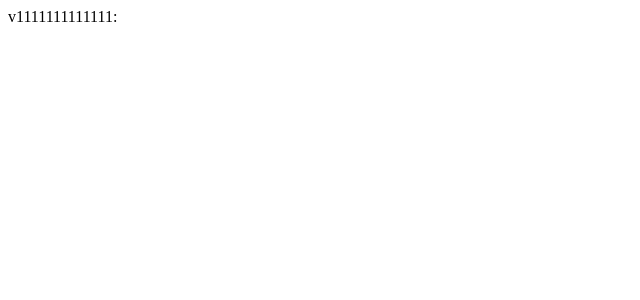
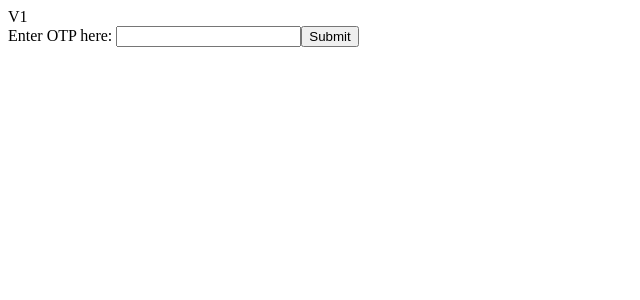
Before and after one commit to davidax0204/lottie-test, an Angular app: page / in a window 1280 px wide. Shown: the top 300 px of the page, without its empty margins (0-640 px from the left). Built offline with nearby package versions, Linux system fonts and the light colour scheme.

Commit message:
input added

```diff
--- a/src/app/app.component.html
+++ b/src/app/app.component.html
@@ -1 +1,13 @@
-<span>v1111111111111: {{input}}</span>
+<span>V1</span>
+
+<form method="post">
+  Enter OTP here:
+  <input
+    type="text"
+    autocomplete="one-time-code"
+    inputmode="numeric"
+    name="one-time-code"
+    [(ngModel)]="myOTP"
+  />
+  <input type="submit" value="Submit" (click)="submitOTP()"/>
+</form>
--- a/src/app/app.component.ts
+++ b/src/app/app.component.ts
@@ -7,8 +7,8 @@ import { UntypedFormControl, UntypedFormGroup } from '@angular/forms';
 })
 export class AppComponent {
   constructor() {}
-  input:string=''
-  test= false
+  myOTP: string = '';
+
   private abortController = new AbortController();
 
   ngAfterViewInit(): void {
@@ -28,8 +28,14 @@ export class AppComponent {
     navigator.credentials.get(otpRequest)
       .then((otp: any) => {
         if (otp && otp.code) {
-          this.input = otp.code
+          this.myOTP = otp.code; // Set the received OTP to the variable bound to the input field
         }
       });
   }
+
+  submitOTP(): void {
+    // Display OTP in an alert
+    alert('OTP Submitted: ' + this.myOTP);
+    // Add further logic as needed
+  }
 }
```
